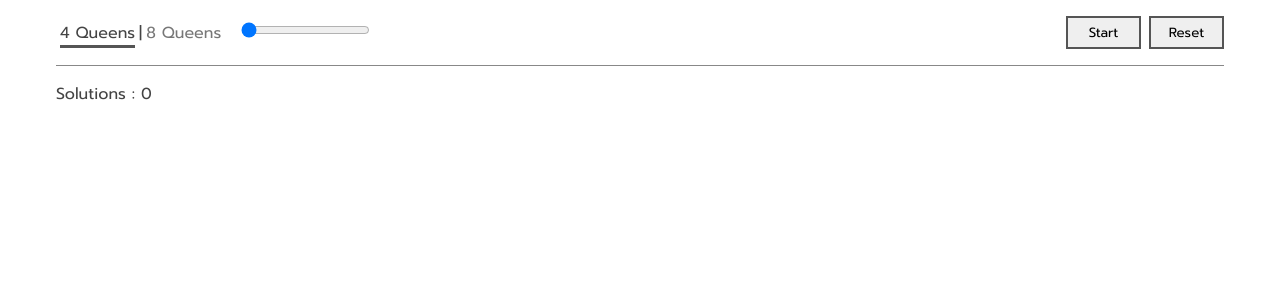
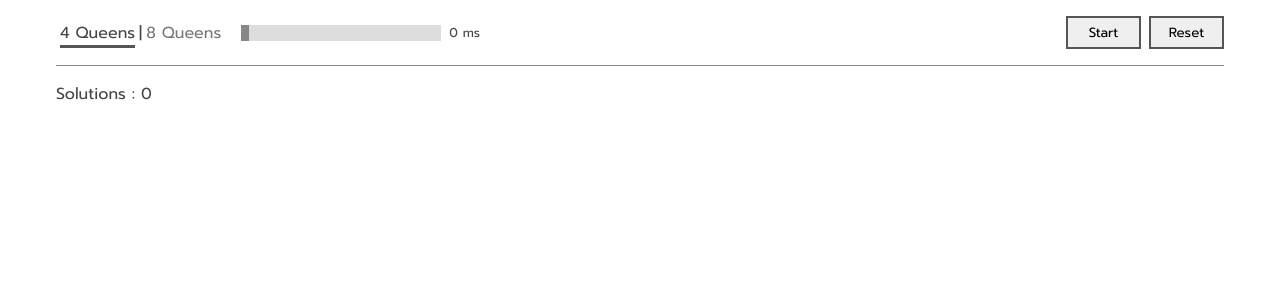
Before and after one commit to RitamChakraborty/n_queen_visualization, a React (Vite) app: page / in a window 1280 px wide. Shown: the top 300 px of the page. Built offline with nearby package versions, Linux system fonts and the light colour scheme.

Commit message:
Set initial value of the slider

```diff
--- a/src/components/speed-slider/SpeedSlider.css
+++ b/src/components/speed-slider/SpeedSlider.css
@@ -1,3 +1,31 @@
 #SpeedSlider {
     margin-right: auto;
+    display: flex;
+    align-items: center;
+    gap: 0.5rem;
 }
+
+#SpeedSlider input {
+    width: min(80vw, 200px);
+    -webkit-appearance: none;
+    overflow: hidden;
+    cursor: pointer;
+    border-radius: 0;
+}
+
+#SpeedSlider input::-webkit-slider-runnable-track {
+    background: #dddddd;
+}
+
+#SpeedSlider input::-webkit-slider-thumb {
+    -webkit-appearance: none;
+    width: 0.5rem;
+    height: 1rem;
+    background: var(--border-color-light);
+    box-shadow: -200px 0 0 200px var(--border-color);
+}
+
+#SpeedSlider p {
+    text-align: center;
+    font-size: 0.8rem;
+}
--- a/src/components/speed-slider/SpeedSlider.tsx
+++ b/src/components/speed-slider/SpeedSlider.tsx
@@ -1,17 +1,17 @@
 import {BoardContext, BoardModel, Status} from "../../contexts/BoardContext";
-import {useContext, useEffect, useRef} from "react";
+import {useContext, useLayoutEffect, useRef} from "react";
 import "./SpeedSlider.css";
 
 export default function SpeedSlider() {
     const speed = useRef<HTMLInputElement>(null);
     const boardModel: BoardModel = useContext(BoardContext)!;
 
-    useEffect(() => {
+    useLayoutEffect(() => {
         boardModel.setSpeed(getSpeed());
     });
 
     function getSpeed(): number {
-        return parseInt(speed!.current!.value);
+        return speed.current ? parseInt(speed!.current!.value) : 0;
     }
 
     function onSpeedChange() {
@@ -27,10 +27,12 @@ export default function SpeedSlider() {
                 max="2000"
                 min="0"
                 defaultValue="0"
+                step="100"
                 ref={speed}
                 onChange={onSpeedChange}
                 disabled={boardModel.status === Status.IN_PROGRESS}
             />
+            <p>{getSpeed()} ms</p>
         </div>
     )
 }
--- a/src/main.css
+++ b/src/main.css
@@ -44,5 +44,6 @@ button:disabled {
 }
 
 input:disabled {
-    cursor: not-allowed;
+    cursor: not-allowed !important;
+    opacity: 0.8;
 }
```
